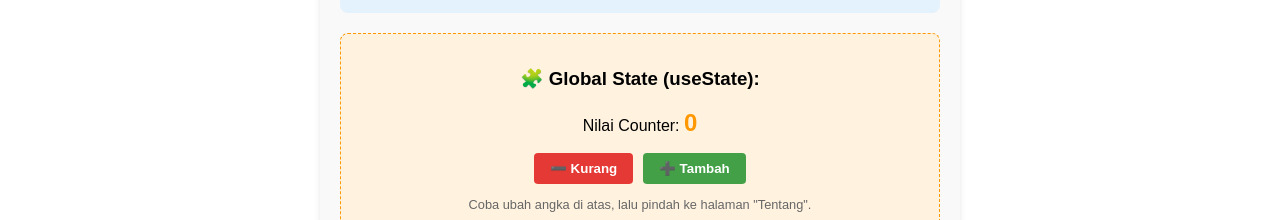
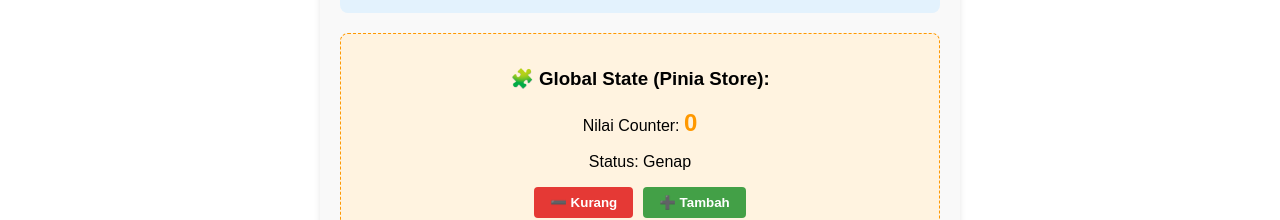
Before and after one commit to atiohaidar/timekeeper, a Nuxt app: page / in a window 1280 px wide. Shown: the part 580-800 px from the top of the page. Built offline with nearby package versions, Linux system fonts and the light colour scheme; no server answers.

Commit message:
Learn: state management: pinia

```diff
--- a/app/pages/about.vue
+++ b/app/pages/about.vue
@@ -1,6 +1,9 @@
 <script setup lang="ts">
-// Mengakses state yang sama dengan key 'counter'
-const counter = useState('counter', () => 0)
+// Import store secara eksplisit
+import { useAppStore } from '~/stores/app'
+
+// Mengakses store yang sama dengan Pinia
+const appStore = useAppStore()
 </script>
 
 <template>
@@ -9,8 +12,8 @@ const counter = useState('counter', () => 0)
     <p>Ini adalah halaman kedua yang dibuat untuk mendemonstrasikan routing di Nuxt 4.</p>
 
     <div class="shared-state-info">
-      <p>Global Counter dari halaman utama: <strong>{{ counter }}</strong></p>
-      <p v-if="counter > 10" style="color: #d32f2f">Wah, angkanya sudah lebih dari 10! 🔥</p>
+      <p>Global Counter dari halaman utama: <strong>{{ appStore.counter }}</strong></p>
+      <p v-if="appStore.counter > 10" style="color: #d32f2f">Wah, angkanya sudah lebih dari 10! 🔥</p>
     </div>
 
     <div class="navigation">
--- a/app/pages/index.vue
+++ b/app/pages/index.vue
@@ -10,11 +10,11 @@ interface ApiResponse {
   }
 }
 
-// Global state menggunakan useState (State Management Dasar)
-// 'counter' adalah key unik agar bisa diakses di halaman lain
-const counter = useState('counter', () => 0)
-const increment = () => counter.value++
-const decrement = () => counter.value--
+// Import store secara eksplisit
+import { useAppStore } from '~/stores/app'
+
+// Ganti useState dengan Pinia store
+const appStore = useAppStore()
 
 // Ambil data dari API internal kita
 const { data: apiResponse, refresh } = await useFetch<ApiResponse>('/api/stats')
@@ -64,11 +64,12 @@ const { seconds, isActive, start, pause, reset } = useTimer()
 
     <!-- Bagian Eksperimen State Management -->
     <div class="state-box">
-      <h3>🧩 Global State (useState):</h3>
-      <p>Nilai Counter: <span class="counter-value">{{ counter }}</span></p>
+      <h3>🧩 Global State (Pinia Store):</h3>
+      <p>Nilai Counter: <span class="counter-value">{{ appStore.counter }}</span></p>
+      <p>Status: <span :class="{ 'even': appStore.isEven, 'odd': !appStore.isEven }">{{ appStore.isEven ? 'Genap' : 'Ganjil' }}</span></p>
       <div class="counter-btns">
-        <button @click="decrement" class="btn btn-red">➖ Kurang</button>
-        <button @click="increment" class="btn btn-green">➕ Tambah</button>
+        <button @click="appStore.decrement" class="btn btn-red">➖ Kurang</button>
+        <button @click="appStore.increment" class="btn btn-green">➕ Tambah</button>
       </div>
       <p class="small-text">Coba ubah angka di atas, lalu pindah ke halaman "Tentang".</p>
     </div>
--- /dev/null
+++ b/app/stores/app.ts
@@ -0,0 +1,21 @@
+import { defineStore } from 'pinia'
+
+export const useAppStore = defineStore('app', () => {
+  // State: counter yang sebelumnya di useState
+  const counter = ref(0)
+
+  // Actions: fungsi untuk mengubah state
+  const increment = () => counter.value++
+  const decrement = () => counter.value--
+
+  // Getters: computed values (opsional, tapi bagus untuk derived state)
+  const isEven = computed(() => counter.value % 2 === 0)
+
+  // Return semua yang ingin diexpose
+  return {
+    counter,
+    increment,
+    decrement,
+    isEven
+  }
+})
--- a/nuxt.config.ts
+++ b/nuxt.config.ts
@@ -4,5 +4,8 @@ export default defineNuxtConfig({
     compatibilityVersion: 4,
   },
   compatibilityDate: '2025-07-15',
-  devtools: { enabled: true }
+  devtools: { enabled: true },
+  modules: [
+    '@pinia/nuxt'
+  ]
 })
--- a/package.json
+++ b/package.json
@@ -10,7 +10,9 @@
     "postinstall": "nuxt prepare"
   },
   "dependencies": {
+    "@pinia/nuxt": "^0.11.3",
     "nuxt": "^4.2.2",
+    "pinia": "^3.0.4",
     "vue": "^3.5.26",
     "vue-router": "^4.6.4"
   }
```
Also changed, not shown: 2 other files (tests, documents, lock files or other folders).
